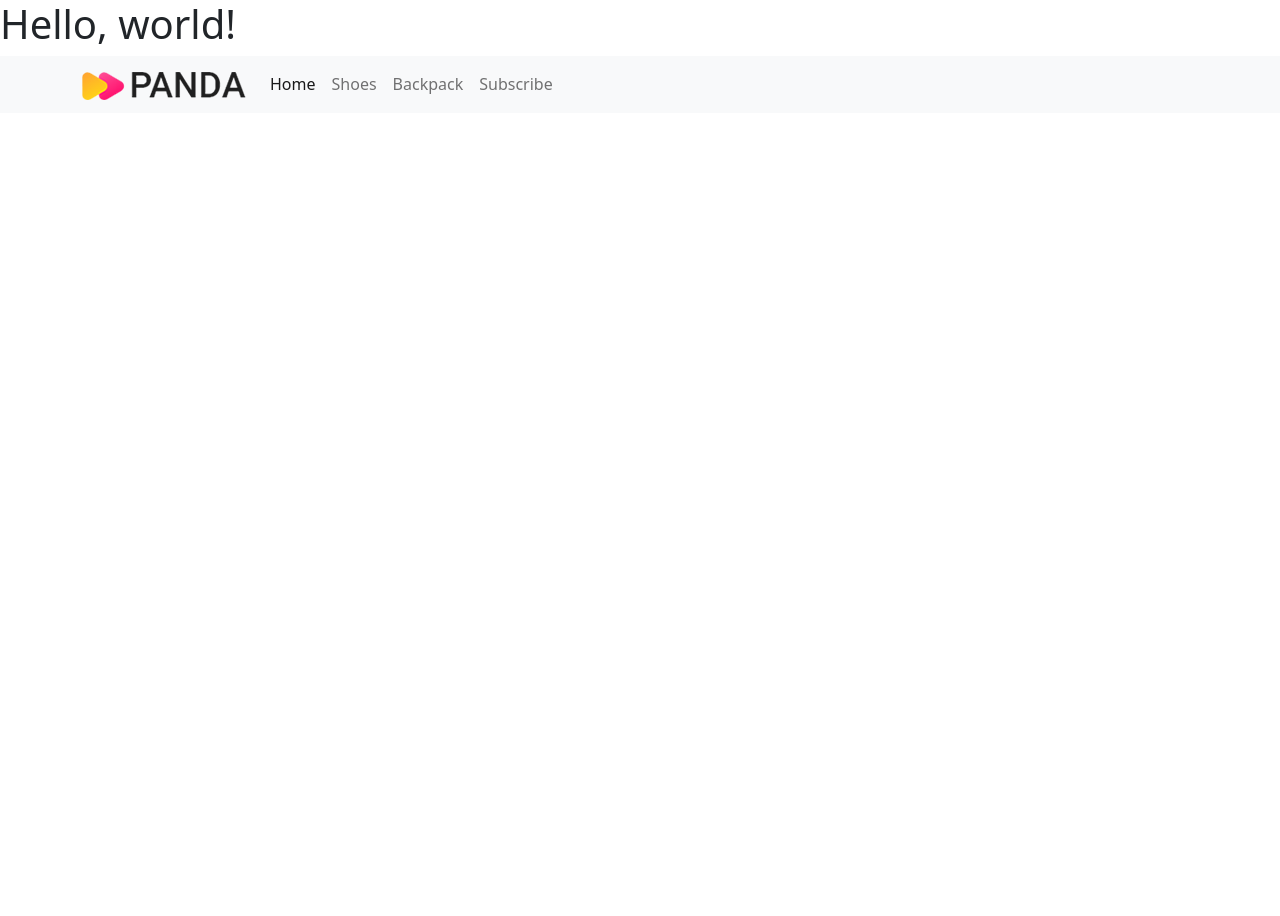
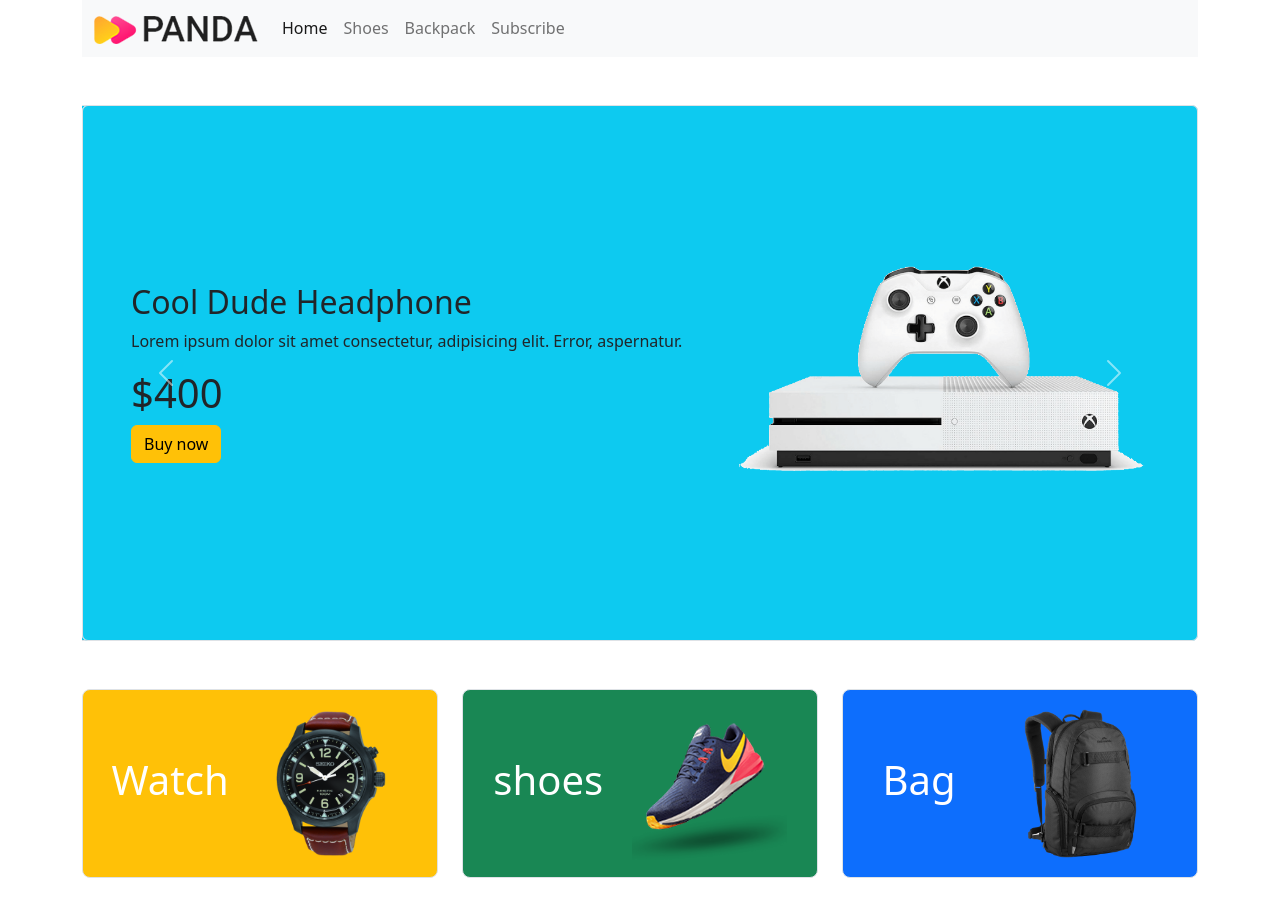
Before and after one commit to shuvosharma/Boostrap-Website, a plain HTML site: page index.html in a window 1280 px wide. Before the commit the page ends 800 px from the top, so only its background shows below. Drawn offline with nearby package versions, Linux system fonts and the light colour scheme.

Commit message:
catagoris

```diff
--- a/index.html
+++ b/index.html
@@ -7,8 +7,7 @@
     <link href="https://cdn.jsdelivr.net/npm/bootstrap@5.2.0/dist/css/bootstrap.min.css" rel="stylesheet" integrity="sha384-gH2yIJqKdNHPEq0n4Mqa/HGKIhSkIHeL5AyhkYV8i59U5AR6csBvApHHNl/vI1Bx" crossorigin="anonymous">
   </head>
   <body>
-    <h1>Hello, world!</h1>
-    <header>
+    <header class="container">
       <nav class="navbar navbar-expand-lg bg-light">
         <div class="container">
           <a class="navbar-brand" href="#"><img src="images/logo.png" alt="" ></a>
@@ -35,7 +34,121 @@
           </div>
         </div>
       </nav>
+       <!-- slider start -->
+    <section class="mt-5">
+      <div id="carouselExampleControls" class="carousel slide" data-bs-ride="carousel">
+        <div class="carousel-inner">
+          <div class="carousel-item active bg-info  border rounded p-5">
+           <div class="row">
+            <div class="col-lg-7 d-flex align-items-center ">
+               <div><h2>Cool Dude Headphone</h2>
+                <p>Lorem ipsum dolor sit amet consectetur, adipisicing elit. Error, aspernatur.</p>
+                <h1>$400</h1>
+                <div class="btn btn-warning">Buy now</div></div>
+            </div>
+            <div class="col-lg-5">
+              <img src="images/banner-images/headphone.png" class="d-block w-100" alt="...">
+            </div>
+           </div>
+          </div>
+
+          <div class="carousel-item active bg-info  border rounded p-5">
+           <div class="row">
+            <div class="col-lg-7 d-flex align-items-center ">
+               <div><h2>Cool Dude Headphone</h2>
+                <p>Lorem ipsum dolor sit amet consectetur, adipisicing elit. Error, aspernatur.</p>
+                <h1>$400</h1>
+                <div class="btn btn-warning">Buy now</div></div>
+            </div>
+            <div class="col-lg-5">
+              <img src="images/banner-images/headphone.png" class="d-block w-100" alt="...">
+            </div>
+           </div>
+          </div>
+
+          <div class="carousel-item active bg-info  border rounded p-5">
+           <div class="row">
+            <div class="col-lg-7 d-flex align-items-center ">
+               <div><h2>Cool Dude Headphone</h2>
+                <p>Lorem ipsum dolor sit amet consectetur, adipisicing elit. Error, aspernatur.</p>
+                <h1>$400</h1>
+                <div class="btn btn-warning">Buy now</div></div>
+            </div>
+            <div class="col-lg-5">
+              <img src="images/banner-images/headphone.png" class="d-block w-100" alt="...">
+            </div>
+           </div>
+          </div>
+
+          <div class="carousel-item active bg-info  border rounded p-5">
+           <div class="row">
+            <div class="col-lg-7 d-flex align-items-center ">
+               <div><h2>Cool Dude Headphone</h2>
+                <p>Lorem ipsum dolor sit amet consectetur, adipisicing elit. Error, aspernatur.</p>
+                <h1>$400</h1>
+                <div class="btn btn-warning">Buy now</div></div>
+            </div>
+            <div class="col-lg-5">
+              <img src="images/banner-images/xbox.png" class="d-block w-100" alt="...">
+            </div>
+           </div>
+          </div>
+          <div class="carousel-item active bg-info  border rounded p-5">
+            <div class="row">
+             <div class="col-lg-7 d-flex align-items-center ">
+                <div><h2>Cool Dude Headphone</h2>
+                 <p>Lorem ipsum dolor sit amet consectetur, adipisicing elit. Error, aspernatur.</p>
+                 <h1>$400</h1>
+                 <div class="btn btn-warning">Buy now</div></div>
+             </div>
+             <div class="col-lg-5">
+               <img src="images/banner-images/xbox.png" class="d-block w-100" alt="...">
+             </div>
+            </div>
+           </div>
+
+        </div>
+        <button class="carousel-control-prev" type="button" data-bs-target="#carouselExampleControls" data-bs-slide="prev">
+          <span class="carousel-control-prev-icon" aria-hidden="true"></span>
+          <span class="visually-hidden">Previous</span>
+        </button>
+        <button class="carousel-control-next" type="button" data-bs-target="#carouselExampleControls" data-bs-slide="next">
+          <span class="carousel-control-next-icon" aria-hidden="true"></span>
+          <span class="visually-hidden">Next</span>
+        </button>
+      </div>
+    </section>
+    <!-- slider end -->
     </header>
+    <main>
+      <!-- catagoris start -->
+      <section>
+        <div class="container overflow-hidden text-center my-5">
+          <div class="row gy-5">
+            <div class="col-lg-4 col-md-6 col-sm-12">
+              <div class="p-3 border bg-warning d-flex align-items-center justify-content-around rounded-3">
+               <h1 class="text-white">Watch</h1>
+               <img src="images/categories/watch.png" alt="" srcset="">
+              </div>
+            </div>
+            <div class="col-lg-4 col-md-6 col-sm-12">
+              <div class="p-3 border bg-success d-flex align-items-center justify-content-around border rounded-3">
+               <h1 class="text-white">shoes</h1>
+               <img src="images/categories/shoes.png" alt="" srcset="">
+              </div>
+            </div>
+            <div class="col-lg-4 col-md-6 col-sm-12">
+              <div class="p-3 border bg-primary d-flex align-items-center justify-content-around rounded-3">
+               <h1 class="text-white">Bag</h1>
+               <img src="images/categories/bag.png" alt="" srcset="">
+              </div>
+            </div>
+            </div>
+        </div>
+      </section>
+      <!-- catagoris end -->
+    </main>
+
     <script src="https://cdn.jsdelivr.net/npm/bootstrap@5.2.0/dist/js/bootstrap.bundle.min.js" integrity="sha384-A3rJD856KowSb7dwlZdYEkO39Gagi7vIsF0jrRAoQmDKKtQBHUuLZ9AsSv4jD4Xa" crossorigin="anonymous"></script>
   </body>
 </html>
```
